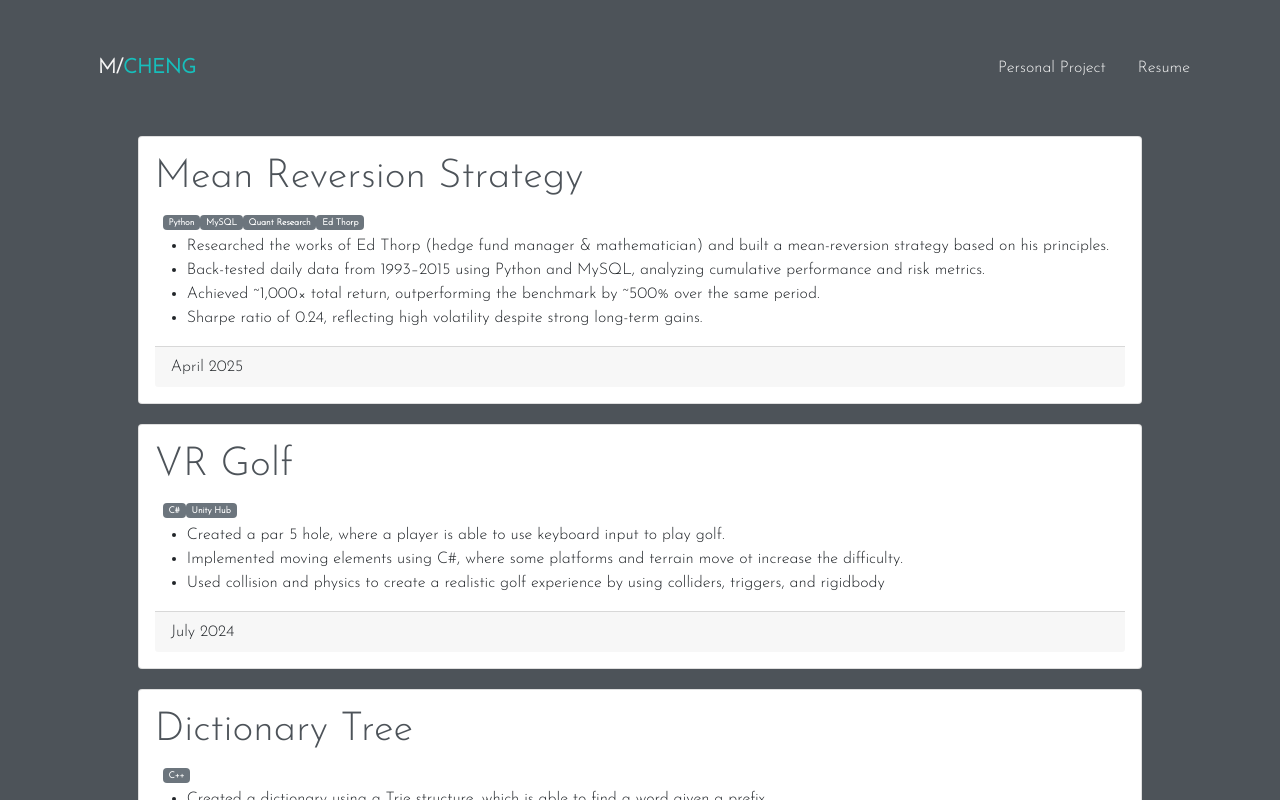
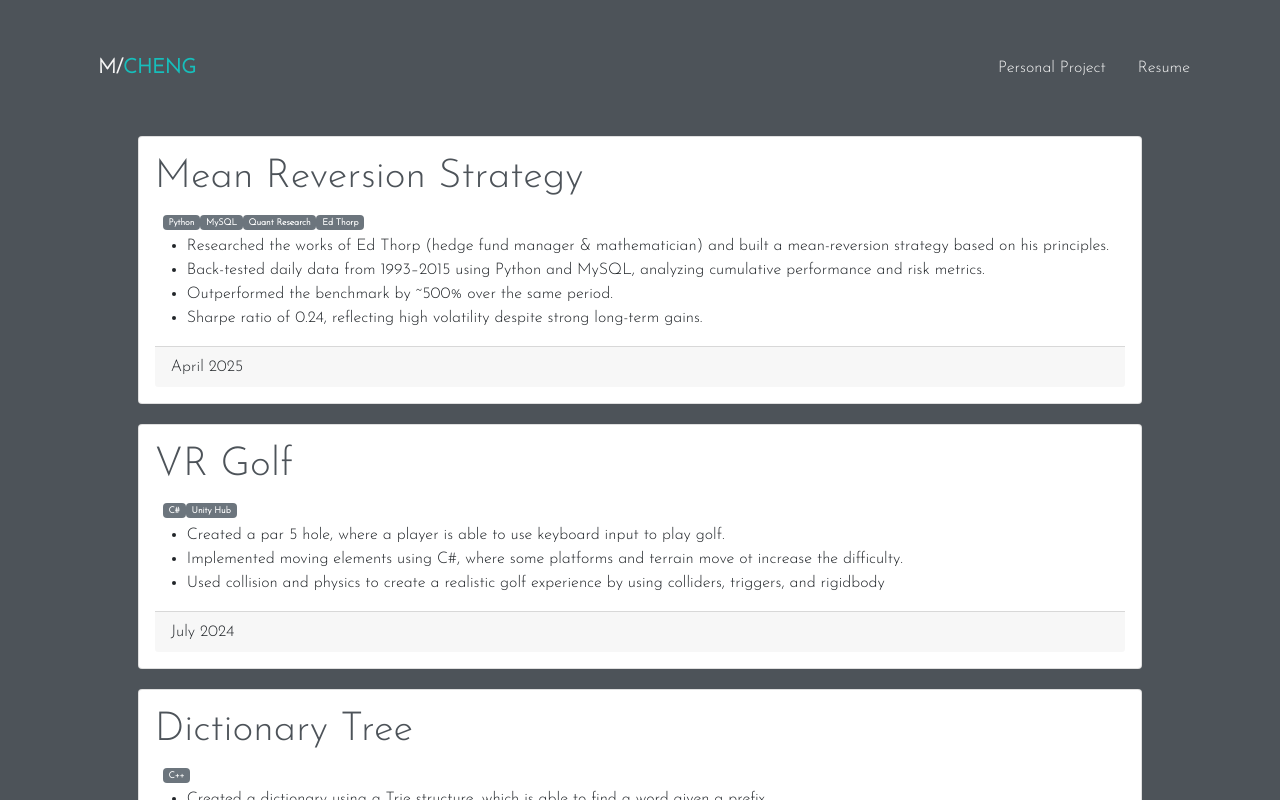
Before and after one commit to MINHCheng/website, a React (Create React App) app: page /website/project in a window 1280 px wide. Shown: the top 800 px of the page. Built offline with nearby package versions, Linux system fonts and the light colour scheme.

Commit message:
card boarders

```diff
--- a/src/components/Project.js
+++ b/src/components/Project.js
@@ -25,7 +25,7 @@ const Project = () => {
                         <ul>
                             <li>Researched the works of Ed Thorp (hedge fund manager & mathematician) and built a mean-reversion strategy based on his principles.</li>
                             <li>Back-tested daily data from 1993–2015 using Python and MySQL, analyzing cumulative performance and risk metrics.</li>
-                            <li>Achieved ~1,000× total return, outperforming the benchmark by ~500% over the same period.</li>
+                            <li>Outperformed the benchmark by ~500% over the same period.</li>
                             <li>Sharpe ratio of 0.24, reflecting high volatility despite strong long-term gains.</li>
                         </ul>
 
```
